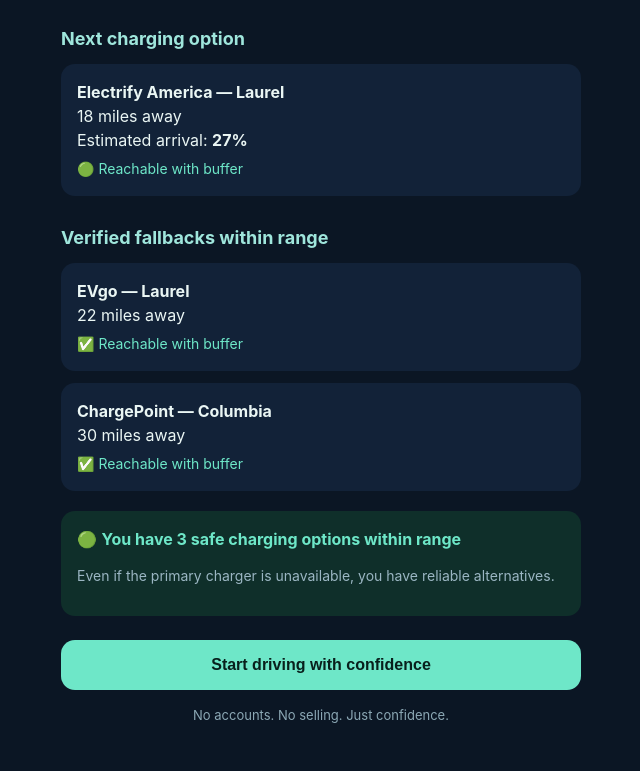
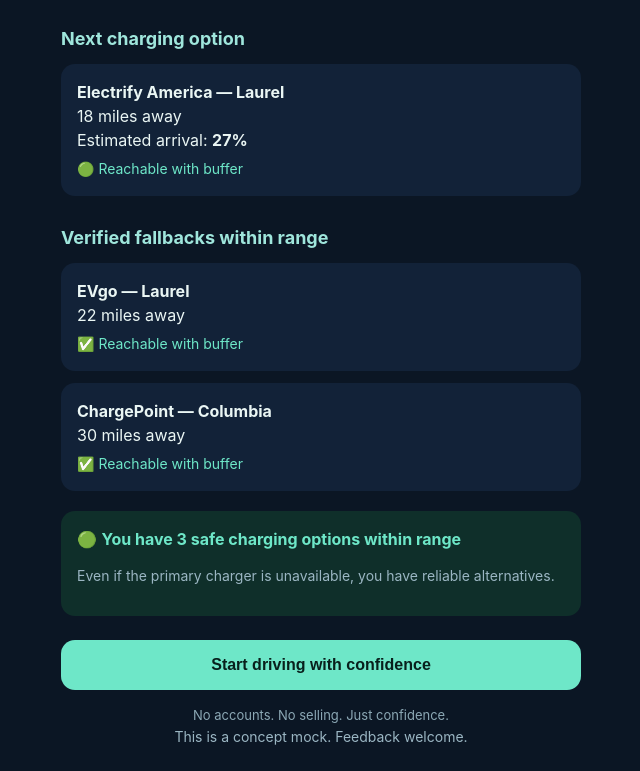
Before and after one commit to foadrahnema-rgb/chargehub-mvp, a plain HTML site: page index.html in a window 1280 px wide. Shown: the part 580-1351 px from the top of the page, without its empty margins (319-959 px from the left). Before the commit the page ends 1330 px from the top, so only its background shows below. Drawn offline with Linux system fonts and the light colour scheme.

Commit message:
Update index.html

```diff
--- a/index.html
+++ b/index.html
@@ -152,8 +152,11 @@
     <button>Start driving with confidence</button>
 
     <footer>
-      No accounts. No selling. Just confidence.
-    </footer>
+  No accounts. No selling. Just confidence.
+  <br />
+  <span class="muted">This is a concept mock. Feedback welcome.</span>
+</footer>
+
   </div>
 </body>
 </html>
```
